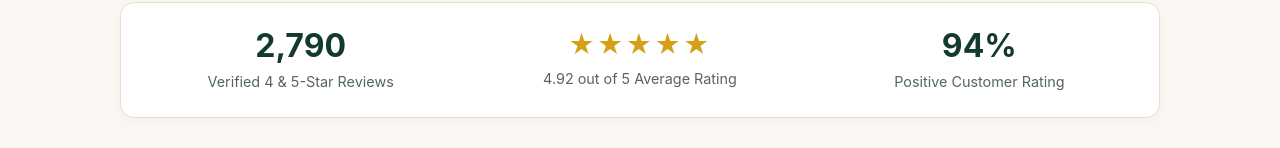
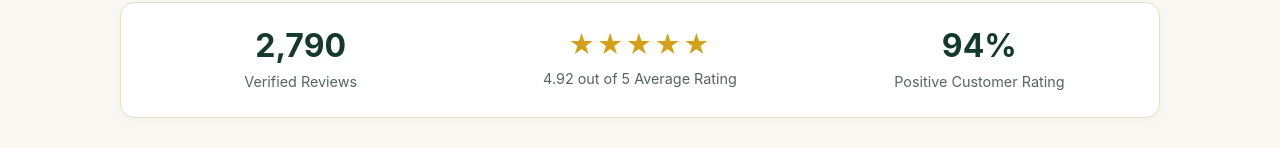
Before and after one commit to drinksmartpressedjuice/smart-pressed-reviews, a plain HTML site: page index.html in a window 1280 px wide. Shown: the part 232-380 px from the top of the page. Drawn offline with Linux system fonts and the light colour scheme.

Commit message:
updated minor copy

```diff
--- a/index.html
+++ b/index.html
@@ -313,7 +313,7 @@
     <div class="rating-banner">
       <div class="rating-stat">
         <div class="number" id="total-count-stat">2,800+</div>
-        <div class="label">Verified 4 &amp; 5-Star Reviews</div>
+        <div class="label">Verified Reviews</div>
       </div>
       <div class="rating-stat">
         <div class="stars-large">★★★★★</div>
```
